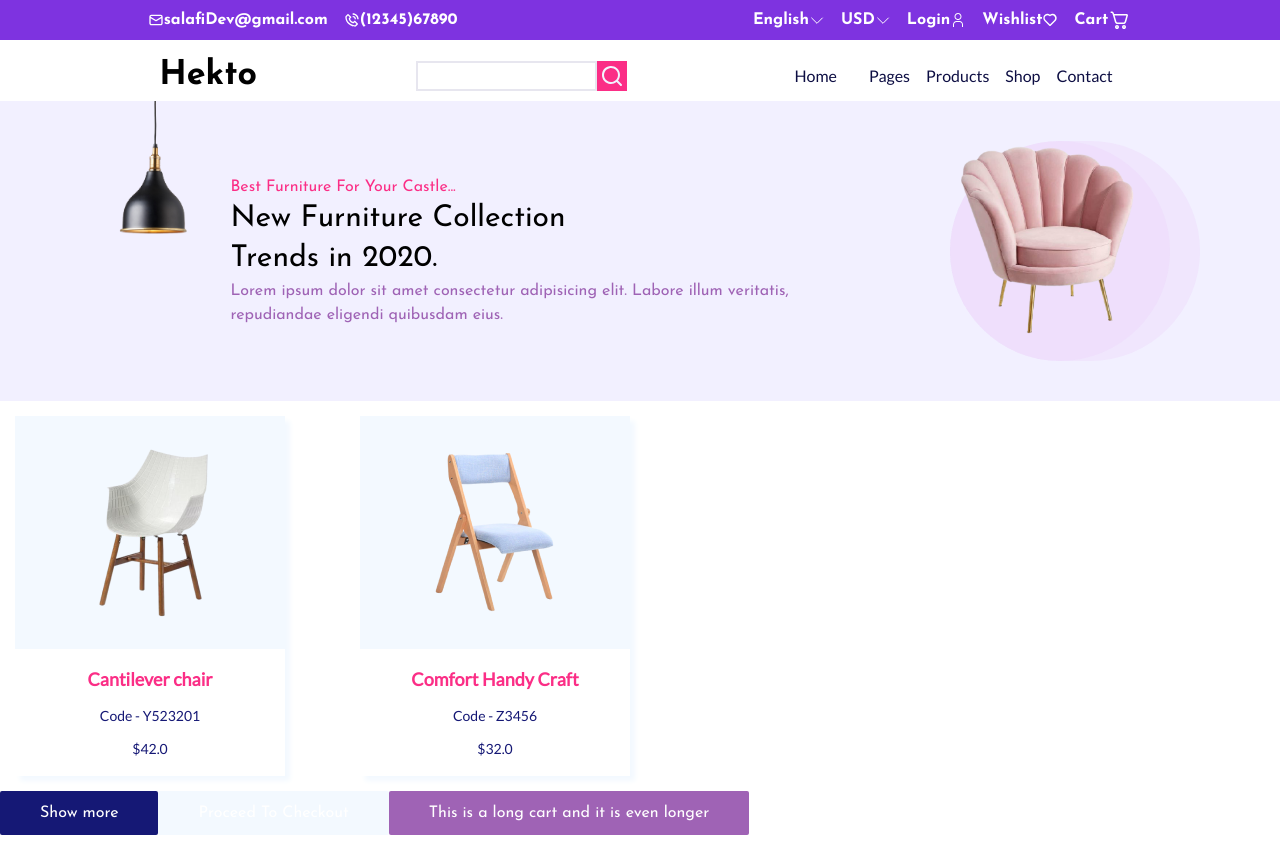
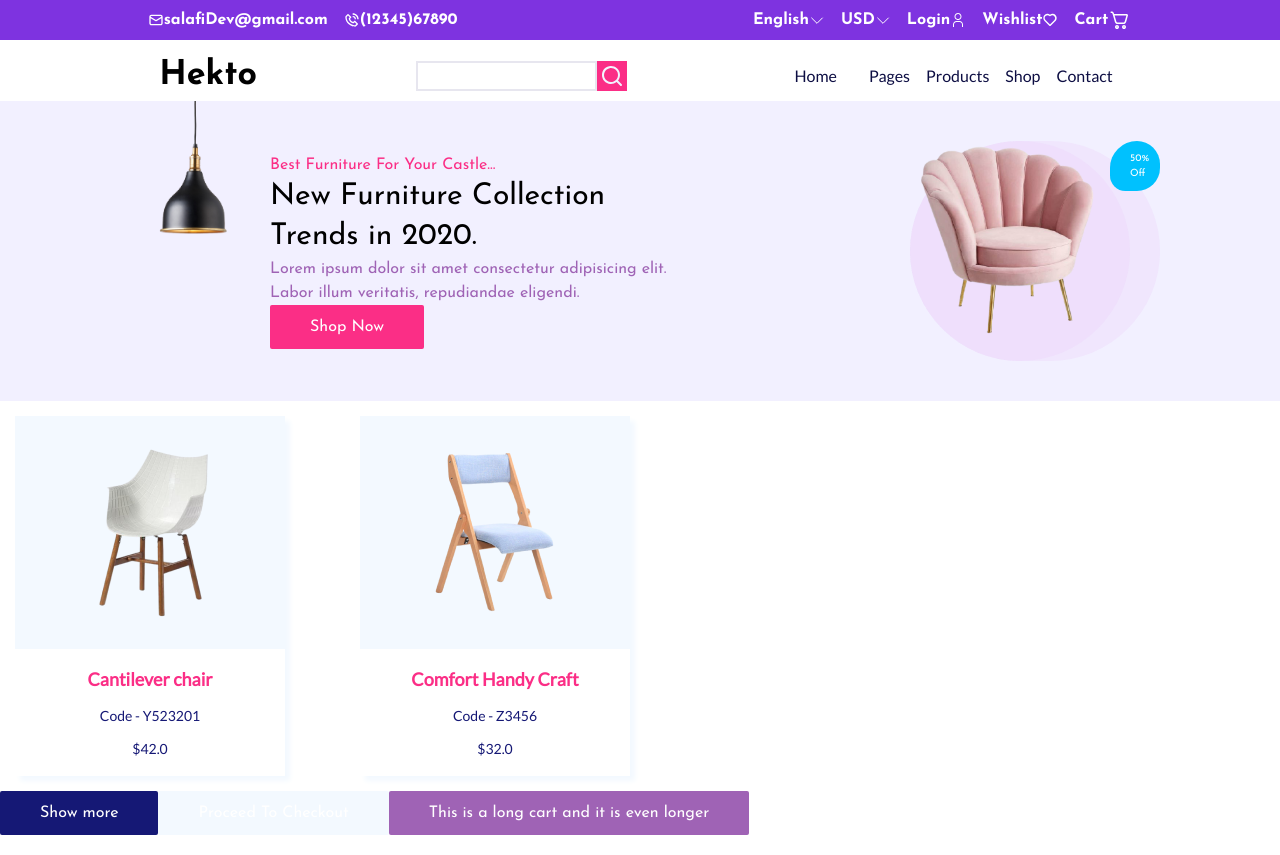
Before and after one commit to AOMuiz/salaficommerce, a React (Create React App) app: page / in a window 1280 px wide. Built offline with nearby package versions, Linux system fonts and the light colour scheme.

Commit message:
[kjiomoh] add button component to hero component and update style

```diff
--- a/src/App.js
+++ b/src/App.js
@@ -6,13 +6,20 @@ import comfortHandy from "./assets/images/comfortHandyChair.png";
 import Navbar from "./components/nav";
 import Button from "./components/button";
 import lamp from "./assets/lamp.png";
+import armchair from "./assets/armchair.png";
 import Hero from "./components/hero";
 
 function App() {
   return (
     <>
       <Navbar />
-      <Hero imgSrc={lamp} text="Best Furniture For Your Castle..." />
+      <Hero
+        lampImgSrc={lamp}
+        armChairImgSrc={armchair}
+        text="Best Furniture For Your Castle..."
+        title="New Furniture Collection Trends in 2020."
+        subTitle="Lorem ipsum dolor sit amet consectetur adipisicing elit. Labor illum veritatis, repudiandae eligendi."
+      />
       <div className="container mx-auto flex justify-center">
         <div className="grid grid-cols-1 md:grid-cols-2 lg:grid-cols-4 gap-40">
           <Cards
@@ -35,9 +42,6 @@ function App() {
         name="This is a long cart and it is even longer"
         color={colors.offPurple}
       />
-      {/* <div>
-        <FeatureCard url={image} />
-      </div> */}
       <GlobalStyle />
     </>
   );
--- a/src/components/hero/index.js
+++ b/src/components/hero/index.js
@@ -1,35 +1,34 @@
 import React from "react";
 import styled from "styled-components";
-import armchair from "../../assets/armchair.png";
 import { colors } from "../../constants/colors";
+import Button from "../../components/button";
 
-export const Hero = ({ imgSrc, text }) => {
+export const Hero = ({
+  children,
+  lampImgSrc,
+  armChairImgSrc,
+  text,
+  title,
+  subTitle,
+}) => {
   return (
     <StyledHero>
       <StyledTextBoxDiv>
         <StyledImageBox1>
-          <StyledLamp src={imgSrc} alt="" />
+          <StyledLamp src={lampImgSrc} alt="" />
         </StyledImageBox1>
         <StyledHeaderText>
           <StyledBest>{text}</StyledBest>
-          <StyledNew>
-            New Furniture Collection <br />
-            Trends in 2020.
-          </StyledNew>
-          <StyledP>
-            Lorem ipsum dolor sit amet consectetur adipisicing elit. Labore
-            illum veritatis,
-            <br /> repudiandae eligendi quibusdam eius.
-          </StyledP>
+          <StyledNew>{title}</StyledNew>
+          <StyledP>{subTitle}</StyledP>
+          <Button name="Shop Now" color={colors.primary} />
         </StyledHeaderText>
       </StyledTextBoxDiv>
       <StyledImageBox2Div1>
         <StyledImageBox2Div2>
           <StyledImageBox2>
-            <StyledArmChair src={armchair} alt="" />
-            <StyledPercentOff>
-              {/* <p className="text-xs">50% Off</p> */}
-            </StyledPercentOff>
+            <StyledArmChair src={armChairImgSrc} alt="" />
+            <StyledPercentOff>50% Off</StyledPercentOff>
           </StyledImageBox2>
         </StyledImageBox2Div2>
       </StyledImageBox2Div1>
@@ -52,6 +51,7 @@ const StyledLamp = styled.img`
 `;
 const StyledHeaderText = styled.div`
   justify-self: center;
+  width: 40rem;
 `;
 const StyledArmChair = styled.img`
   width: 100%;
@@ -80,11 +80,16 @@ const StyledImageBox2Div1 = styled.div`
 const StyledPercentOff = styled.div`
   display: flex;
   align-items: center;
-  border-radius: 100% 50% 60% 95%;
+  justify-content: space-around;
+  border-radius: 7rem 6rem 6rem 4rem;
   background-color: #00c1fe;
-  width: 6rem;
+  width: 5rem;
   height: 5rem;
+  font-size: 1rem;
+  padding: 2rem;
+  color: ${colors.white};
 `;
+
 const StyledImageBox2Div2 = styled.div`
   width: 22rem;
   height: 22rem;
```
